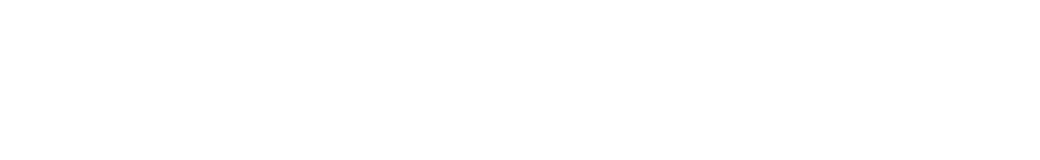
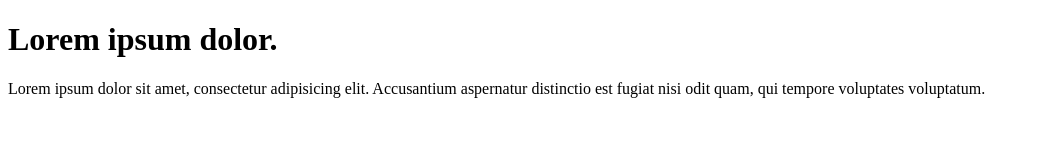
Before and after one commit to Filain/untitledGit, a plain HTML site: page index.html in a window 1280 px wide. Shown: the whole page, without its empty margins (0-1040 px from the left). Drawn offline with Linux system fonts and the light colour scheme.

Commit message:
start project

```diff
--- a/index.html
+++ b/index.html
@@ -8,6 +8,8 @@
     <title>Document</title>
 </head>
 <body>
+<h1>Lorem ipsum dolor.</h1>
+<p>Lorem ipsum dolor sit amet, consectetur adipisicing elit. Accusantium aspernatur distinctio est fugiat nisi odit quam, qui tempore voluptates voluptatum.</p>
 
 </body>
 </html>
```
